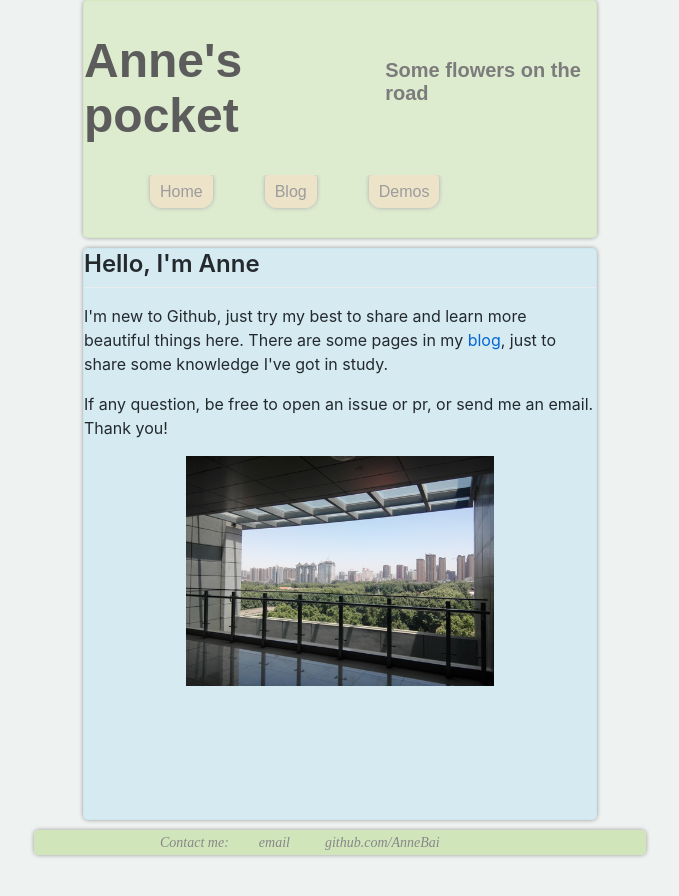
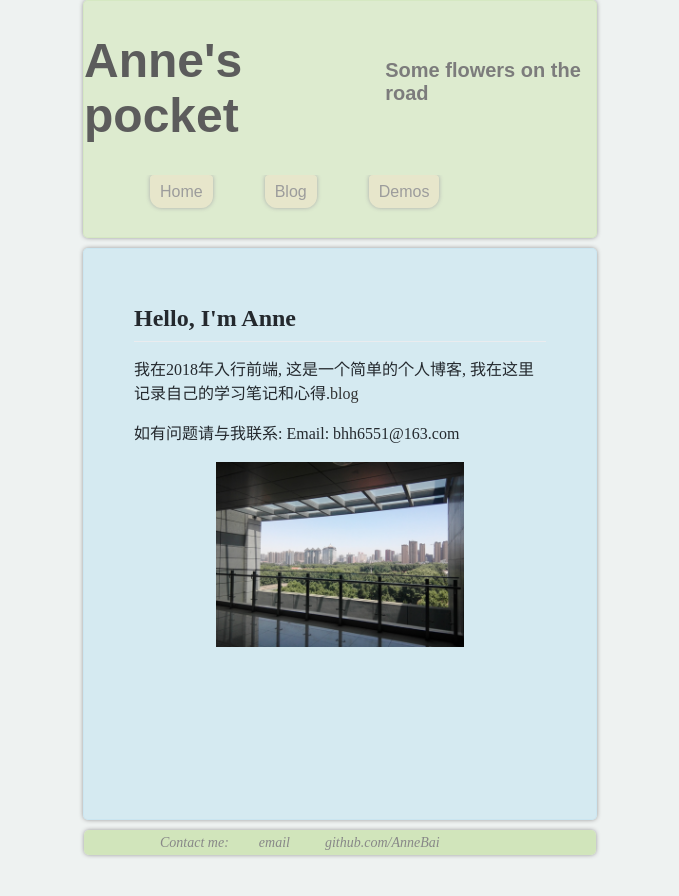
Before and after one commit to AnneBai/AnneBai.github.io, a Jekyll site: the page built from index.html, in a window 1280 px wide. Shown: the top 896 px of the page, without its empty margins (300-979 px from the left). Built offline with Jekyll 4.4.1, drawn with Linux system fonts in a browser that asks for light colours; Markdown is read by kramdown in place of the engine named in the settings.

Commit message:
update posts styles

```diff
--- a/_layouts/default.html
+++ b/_layouts/default.html
@@ -20,7 +20,9 @@
       </nav>
     </header>
     <article id="markdown-body" class="post-content markdown-body">
-      {{ content }}
+      <div class="posts">
+          {{ content }}
+      </div>
     </article>
     <footer>
     <ul>
--- a/_layouts/post.html
+++ b/_layouts/post.html
@@ -1,7 +1,7 @@
 ---
 layout: default
 ---
-<div class="post">
+<div class="post blog">
   <h1 class="title">{{ page.title }}</h1>
   <p class="meta">{{ page.date | date_to_string }}</p>
   <hr/>
--- a/blog/index.html
+++ b/blog/index.html
@@ -2,10 +2,9 @@
 layout: default
 title: Anne's pocket
 ---
-
 <h2>{{ page.title }}</h2>
 <hr/>
-<ul class="posts">
+<ul class="list blog">
 
     {% for post in site.posts %}
     <li><span>{{ post.date | date_to_string }}</span> &raquo;&nbsp;&nbsp;<a href="{{ post.url }}" title="{{ post.title }}">{{ post.title }}</a></li>
--- a/demo/index.html
+++ b/demo/index.html
@@ -2,10 +2,9 @@
 layout: default
 title: Anne's pocket
 ---
-
 <h2>{{ page.title }}</h2>
 <hr/>
-<ul class="posts">
+<ul class="list demo">
 
     <li><a href="https://github.com/AnneBai/LifeBox-Demo-of-TS-React/" title="Life-Box by TypeScript + React">Life-Box by TypeScript & React</a></li>
     <li><a href="https://annebai.github.io/TodoList-by-react/" title="Todo-List by React">Todo-List by React</a></li>
--- a/index.html
+++ b/index.html
@@ -3,9 +3,8 @@
 title: Anne's pocket
 ---
 <h2>Hello, I'm Anne</h2>
-<p>I'm new to Github, just try my best to share and learn more beautiful things here.
-  There are some pages in my <a href="/blog">blog</a>, just to share some knowledge I've got in study.</p>
-<p>If any question, be free to open an issue or pr, or send me an email. Thank you!</p>
+<p>我在2018年入行前端, 这是一个简单的个人博客, 我在这里记录自己的学习笔记和心得.<a href="/blog">blog</a></p>
+<p>如有问题请与我联系: Email: bhh6551@163.com</p>
 <div class="indeximg">
   <img src="images/schooldays.png"/>
 </div>
--- a/styles/style.css
+++ b/styles/style.css
@@ -47,7 +47,7 @@
 nav ul a {
   padding:8px 10px;
   border-radius: 4px 4px 12px 12px;
-  background-color:rgba(241, 226, 200, .8);
+  background-color:rgba(241, 226, 200, .5);
   box-shadow: 0px 0px 4px #aaa;
   color:#9c9c9c;
   text-decoration: none;
@@ -56,7 +56,7 @@
   transition:.3s;
 }
 nav ul a:hover {
-  background-color:rgba(241, 226, 200, .4);
+  background-color:rgba(241, 226, 200, .8);
   color:#5c5c5c;
 }
 article {
@@ -65,6 +65,9 @@
   min-height: 570px;
   border:1px solid rgba(187, 226, 241, .4);
   font-family:'Microsoft yahei';
+}
+.list {
+  margin-left: 50px;
 }
 .posts {
   padding: 30px 50px 40px;
@@ -115,7 +118,6 @@
 footer {
   background-color: rgba(203, 227, 174, .8);
   margin-top:10px;
-  padding:0px 50px;
 }
 footer ul {
   width:360px;
```
